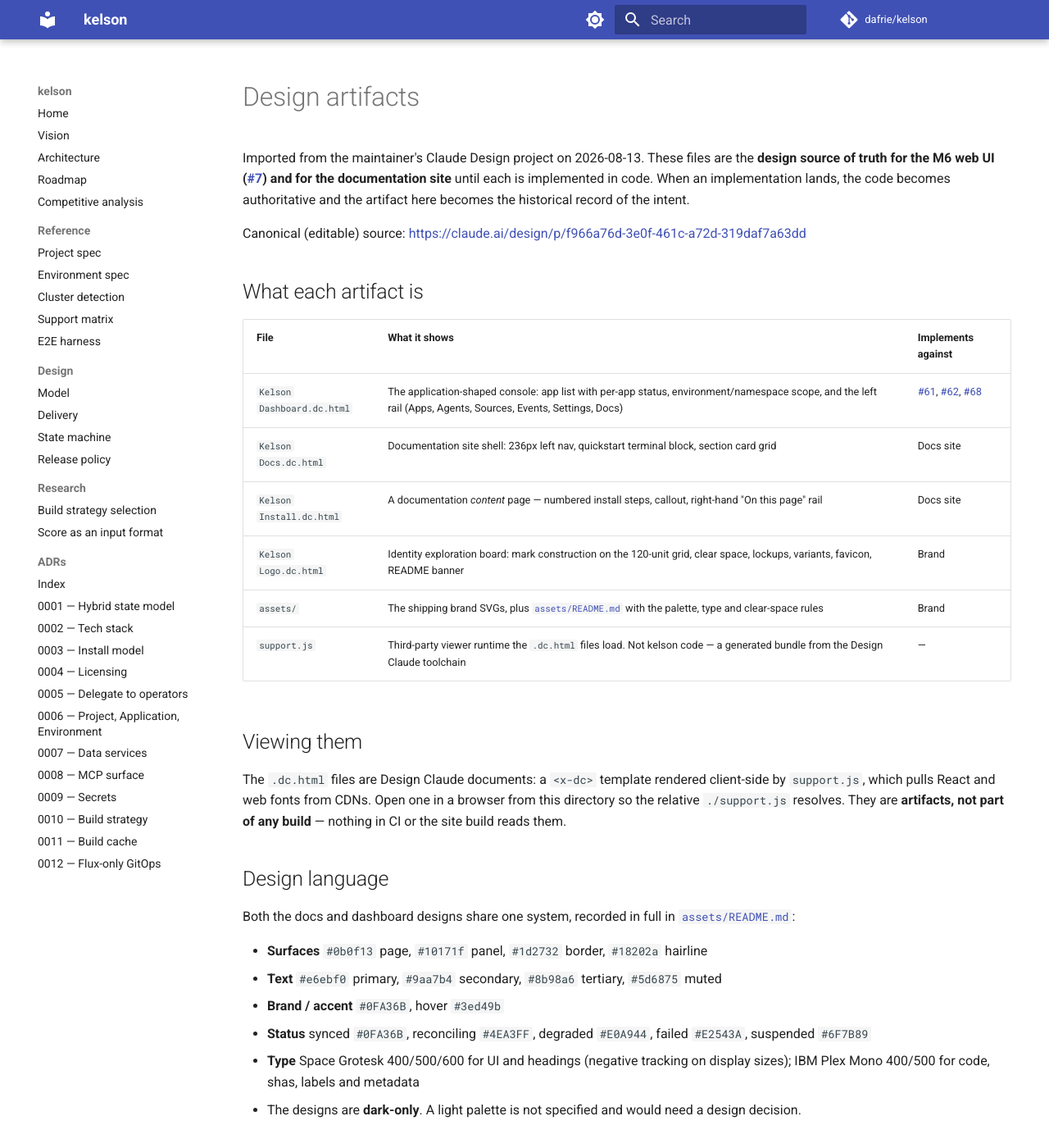
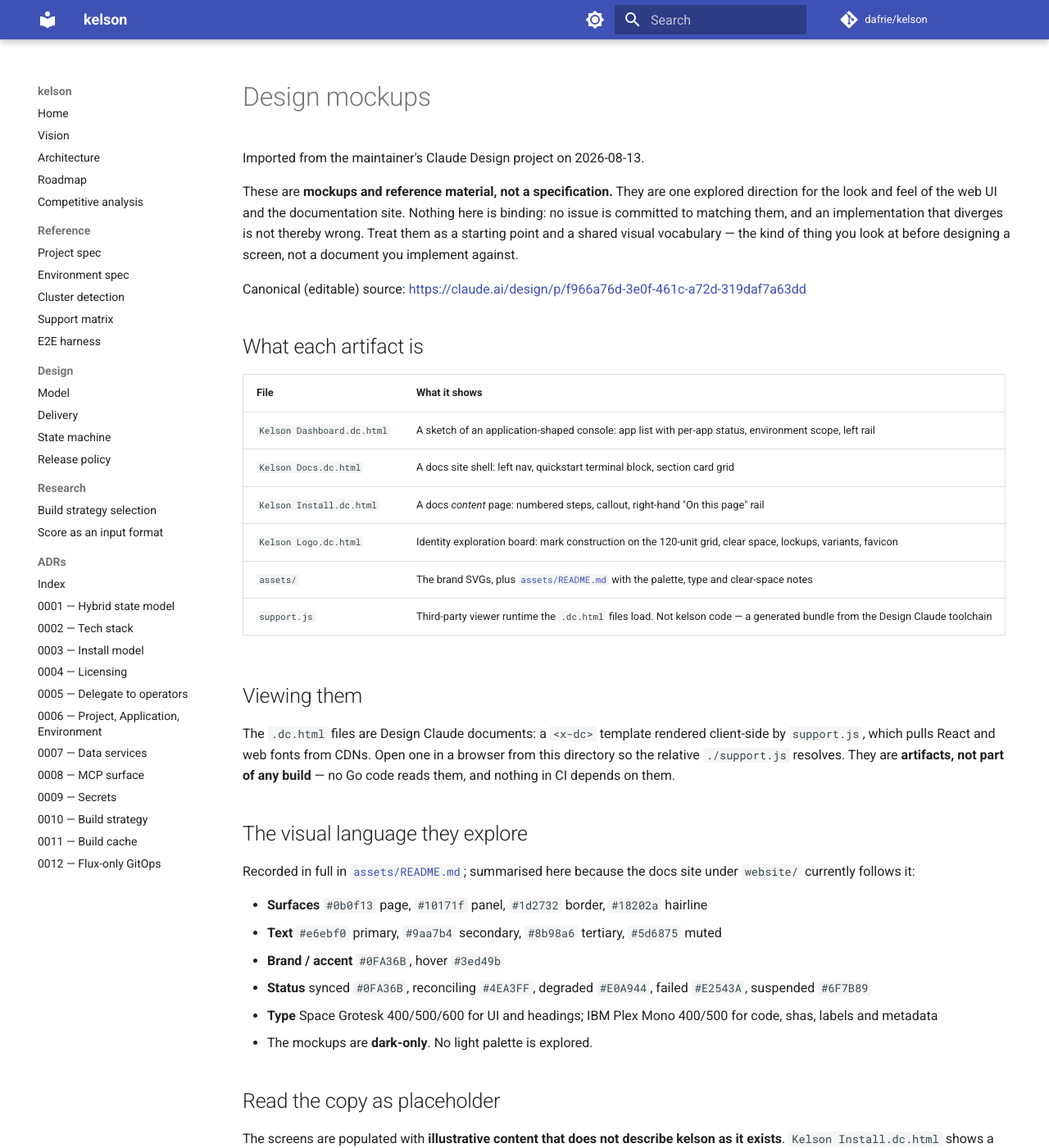
Before and after one commit to dafrie/kelson, an MkDocs documentation site: the page built from docs/design/README.md, in a window 1280 px wide and 1400 px high. Shown: the whole window at 82% size. Built offline with MkDocs 1.6.1 and Material for MkDocs 9.7.7, drawn with Linux system fonts in a browser that asks for light colours; comment, search, counter and statistics services are not loaded; some of the changed text lies outside the part shown.

Commit message:
docs(design): frame the imported artifacts as mockups, not a spec
They are one explored direction for the UI and docs site, not a committed
design. Nothing in M6 is obliged to match them, so the README no longer calls
them a source of truth or ties them to specific issues.

```diff
--- a/docs/design/README.md
+++ b/docs/design/README.md
@@ -1,50 +1,51 @@
-# Design artifacts
+# Design mockups
 
-Imported from the maintainer's Claude Design project on 2026-08-13. These files are the **design
-source of truth for the M6 web UI ([#7](https://github.com/dafrie/kelson/issues/7)) and for the
-documentation site** until each is implemented in code. When an implementation lands, the code
-becomes authoritative and the artifact here becomes the historical record of the intent.
+Imported from the maintainer's Claude Design project on 2026-08-13.
+
+These are **mockups and reference material, not a specification.** They are one explored direction
+for the look and feel of the web UI and the documentation site. Nothing here is binding: no issue is
+committed to matching them, and an implementation that diverges is not thereby wrong. Treat them as
+a starting point and a shared visual vocabulary — the kind of thing you look at before designing a
+screen, not a document you implement against.
 
 Canonical (editable) source: <https://claude.ai/design/p/f966a76d-3e0f-461c-a72d-319daf7a63dd>
 
 ## What each artifact is
 
-| File | What it shows | Implements against |
-|---|---|---|
-| `Kelson Dashboard.dc.html` | The application-shaped console: app list with per-app status, environment/namespace scope, and the left rail (Apps, Agents, Sources, Events, Settings, Docs) | [#61](https://github.com/dafrie/kelson/issues/61), [#62](https://github.com/dafrie/kelson/issues/62), [#68](https://github.com/dafrie/kelson/issues/68) |
-| `Kelson Docs.dc.html` | Documentation site shell: 236px left nav, quickstart terminal block, section card grid | Docs site |
-| `Kelson Install.dc.html` | A documentation *content* page — numbered install steps, callout, right-hand "On this page" rail | Docs site |
-| `Kelson Logo.dc.html` | Identity exploration board: mark construction on the 120-unit grid, clear space, lockups, variants, favicon, README banner | Brand |
-| `assets/` | The shipping brand SVGs, plus [`assets/README.md`](assets/README.md) with the palette, type and clear-space rules | Brand |
-| `support.js` | Third-party viewer runtime the `.dc.html` files load. Not kelson code — a generated bundle from the Design Claude toolchain | — |
+| File | What it shows |
+|---|---|
+| `Kelson Dashboard.dc.html` | A sketch of an application-shaped console: app list with per-app status, environment scope, left rail |
+| `Kelson Docs.dc.html` | A docs site shell: left nav, quickstart terminal block, section card grid |
+| `Kelson Install.dc.html` | A docs *content* page: numbered steps, callout, right-hand "On this page" rail |
+| `Kelson Logo.dc.html` | Identity exploration board: mark construction on the 120-unit grid, clear space, lockups, variants, favicon |
+| `assets/` | The brand SVGs, plus [`assets/README.md`](assets/README.md) with the palette, type and clear-space notes |
+| `support.js` | Third-party viewer runtime the `.dc.html` files load. Not kelson code — a generated bundle from the Design Claude toolchain |
 
 ## Viewing them
 
 The `.dc.html` files are Design Claude documents: a `<x-dc>` template rendered client-side by
 `support.js`, which pulls React and web fonts from CDNs. Open one in a browser from this directory
-so the relative `./support.js` resolves. They are **artifacts, not part of any build** — nothing in
-CI or the site build reads them.
+so the relative `./support.js` resolves. They are **artifacts, not part of any build** — no Go code
+reads them, and nothing in CI depends on them.
 
-## Design language
+## The visual language they explore
 
-Both the docs and dashboard designs share one system, recorded in full in
-[`assets/README.md`](assets/README.md):
+Recorded in full in [`assets/README.md`](assets/README.md); summarised here because the docs site
+under `website/` currently follows it:
 
 - **Surfaces** `#0b0f13` page, `#10171f` panel, `#1d2732` border, `#18202a` hairline
 - **Text** `#e6ebf0` primary, `#9aa7b4` secondary, `#8b98a6` tertiary, `#5d6875` muted
 - **Brand / accent** `#0FA36B`, hover `#3ed49b`
 - **Status** synced `#0FA36B`, reconciling `#4EA3FF`, degraded `#E0A944`, failed `#E2543A`, suspended `#6F7B89`
-- **Type** Space Grotesk 400/500/600 for UI and headings (negative tracking on display sizes); IBM Plex Mono 400/500 for code, shas, labels and metadata
-- The designs are **dark-only**. A light palette is not specified and would need a design decision.
+- **Type** Space Grotesk 400/500/600 for UI and headings; IBM Plex Mono 400/500 for code, shas, labels and metadata
+- The mockups are **dark-only**. No light palette is explored.
 
-## Read the copy as layout, not as fact
+## Read the copy as placeholder
 
-The screens are populated with **illustrative placeholder content that does not describe kelson as
-it exists**. `Kelson Install.dc.html` shows a `helm repo add kelson https://charts.kelson.dev`
-flow, a `kelson status` command and installed CRDs; the sidebars show a version `0.4.2`. None of
-that ships today — per [CONTRIBUTING.md](../../CONTRIBUTING.md) kelson is pre-alpha and the install
-path does not exist, and the install model is
-[ADR-0003](../adr/0003-install-model.md)'s adoption-over-installation, which is not a Helm chart.
+The screens are populated with **illustrative content that does not describe kelson as it exists**.
+`Kelson Install.dc.html` shows a `helm repo add kelson https://charts.kelson.dev` flow, a
+`kelson status` command and installed CRDs; the sidebars show a version `0.4.2`. None of that
+ships today — kelson is pre-alpha, and a Helm-chart install is not the model
+[ADR-0003](../adr/0003-install-model.md) describes.
 
-Take the **structure, hierarchy, spacing and visual language** from these files. Take the words from
-[`docs/`](../).
+Take the words from [`docs/`](../). The mockups are there for structure and feel.
```
